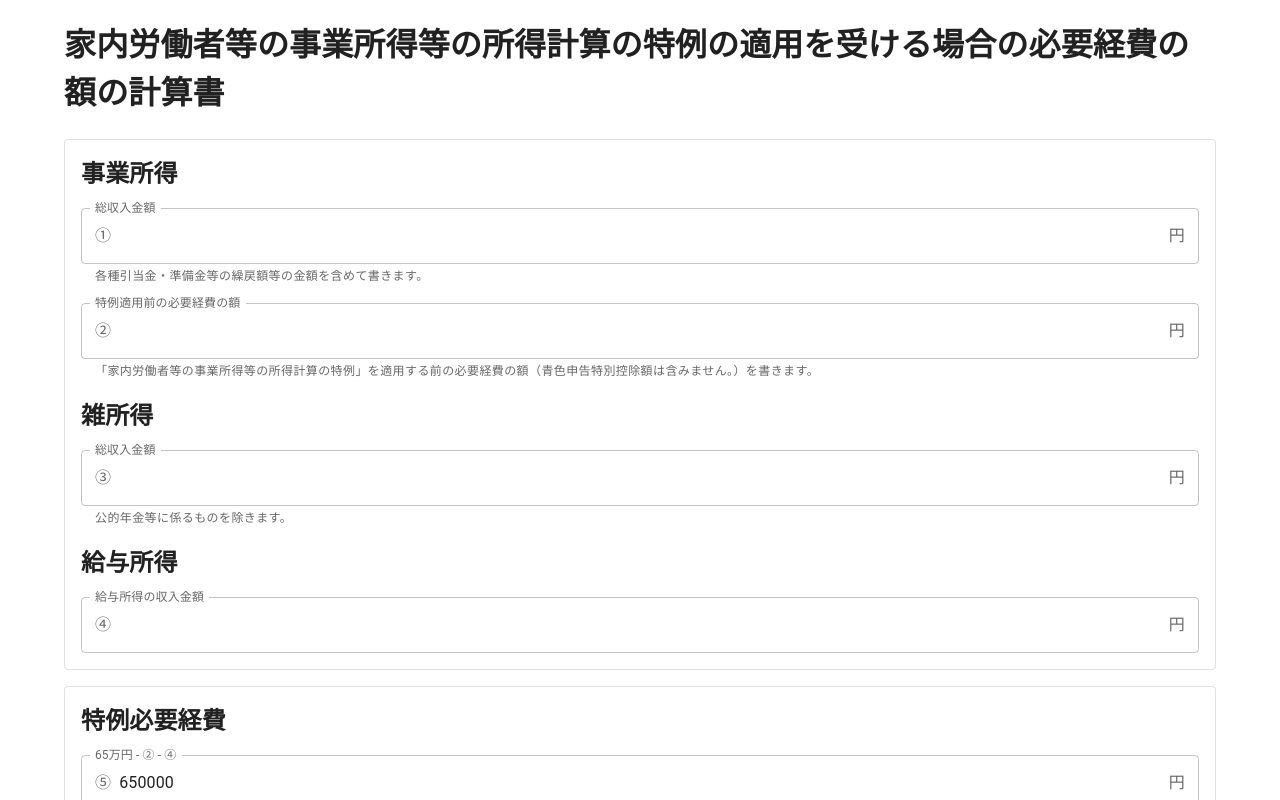
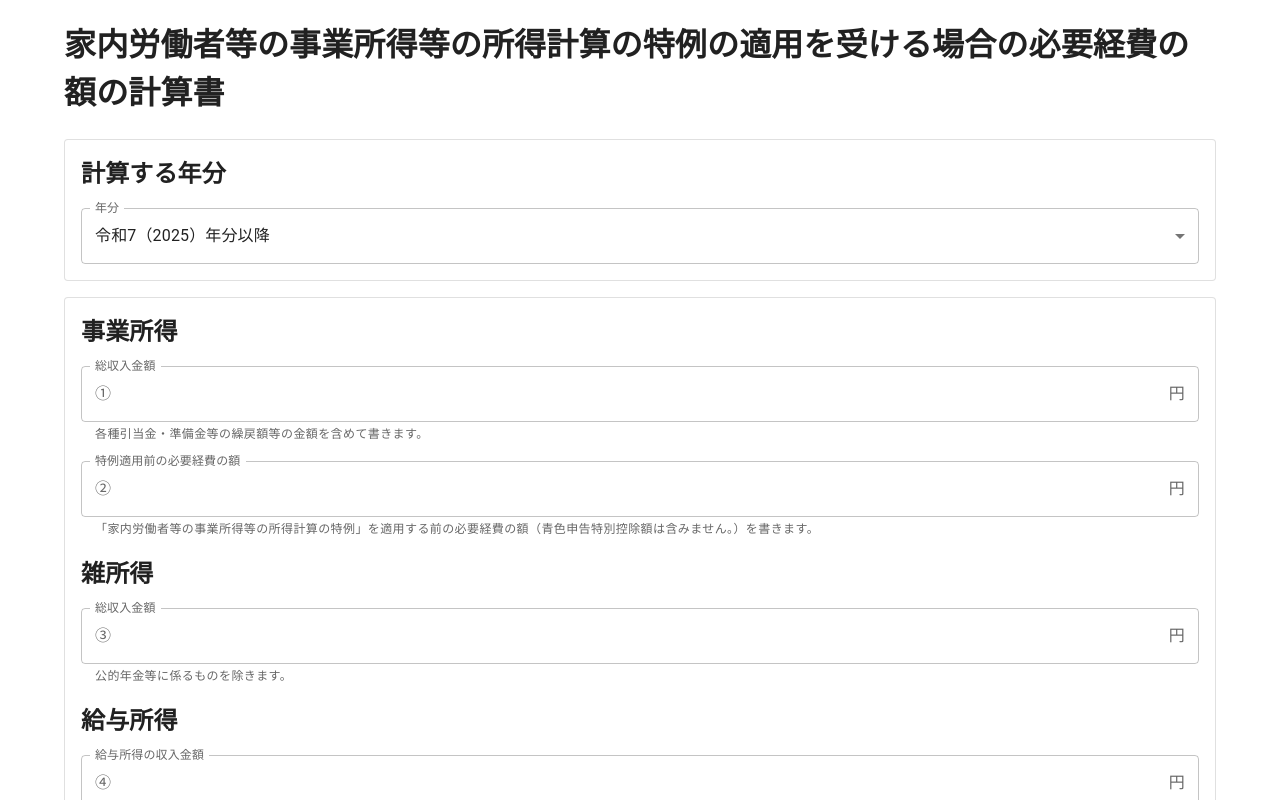
Before and after one commit to hal-shu-sato/home-workers-necessary-expenditures-calculator, a Next.js app: page / in a window 1280 px wide. Shown: the top 800 px of the page. Built offline with nearby package versions, Linux system fonts and the light colour scheme.

Commit message:
add year selection and update deduction labels in Calculator component

```diff
--- a/src/app/calculator.tsx
+++ b/src/app/calculator.tsx
@@ -4,26 +4,48 @@ import { useState } from 'react';
 
 import {
   Container,
+  FormControl,
   InputAdornment,
+  InputLabel,
+  MenuItem,
   Paper,
+  Select,
   Stack,
   TextField,
 } from '@mui/material';
 
+function calculateMinimumEmploymentIncomeDeduction(year: number) {
+  if (year >= 2025) {
+    return 650000;
+  }
+  if (year >= 2020) {
+    return 550000;
+  }
+  return 650000;
+}
+
 export default function Calculator() {
+  const [year, setYear] = useState(2025);
   const [businessIncome, setBusinessIncome] = useState('');
   const [businessExpenses, setBusinessExpenses] = useState('');
   const [miscellaneousIncome, setMiscellaneousIncome] = useState('');
   const [employmentIncome, setEmploymentIncome] = useState('');
 
+  const minimumEmploymentIncomeDeduction =
+    calculateMinimumEmploymentIncomeDeduction(year);
+
   const businessNecessaryExpenses = Math.max(
     0,
-    650000 - Number(miscellaneousIncome || 0) - Number(employmentIncome || 0),
+    minimumEmploymentIncomeDeduction -
+      Number(miscellaneousIncome || 0) -
+      Number(employmentIncome || 0),
   );
 
   const miscellaneousNecessaryExpenses = Math.max(
     0,
-    650000 - Number(businessIncome || 0) - Number(employmentIncome || 0),
+    minimumEmploymentIncomeDeduction -
+      Number(businessIncome || 0) -
+      Number(employmentIncome || 0),
   );
 
   return (
@@ -33,6 +55,28 @@ export default function Calculator() {
       </h1>
 
       <Stack spacing={2} sx={{ mb: 2 }}>
+        <Paper variant="outlined" sx={{ p: 2 }}>
+          <Stack spacing={2}>
+            <h2>計算する年分</h2>
+            <FormControl>
+              <InputLabel id="year-label">年分</InputLabel>
+              <Select
+                labelId="year-label"
+                id="year"
+                label="年分"
+                value={year}
+                onChange={(e) => setYear(Number(e.target.value))}
+              >
+                <MenuItem value={2025}>令和7（2025）年分以降</MenuItem>
+                <MenuItem value={2020}>
+                  令和2（2020）年分から令和6（2024）年分
+                </MenuItem>
+                <MenuItem value={1988}>平成31（2019）年分以前</MenuItem>
+              </Select>
+            </FormControl>
+          </Stack>
+        </Paper>
+
         <Paper variant="outlined" sx={{ p: 2 }}>
           <Stack spacing={2}>
             <h2>事業所得</h2>
@@ -115,7 +159,7 @@ export default function Calculator() {
             <h2>特例必要経費</h2>
             <TextField
               id="business-necessary-expenses"
-              label="65万円 - ② - ④"
+              label={`${minimumEmploymentIncomeDeduction / 10000}万円 - ② - ④`}
               helperText="赤字のときは0"
               slotProps={{
                 input: {
@@ -132,7 +176,7 @@ export default function Calculator() {
             />
             <TextField
               id="miscellaneous-necessary-expenses"
-              label="65万円 - ③ - ④"
+              label={`${minimumEmploymentIncomeDeduction / 10000}万円 - ③ - ④`}
               helperText="赤字のときは0"
               slotProps={{
                 input: {
```
